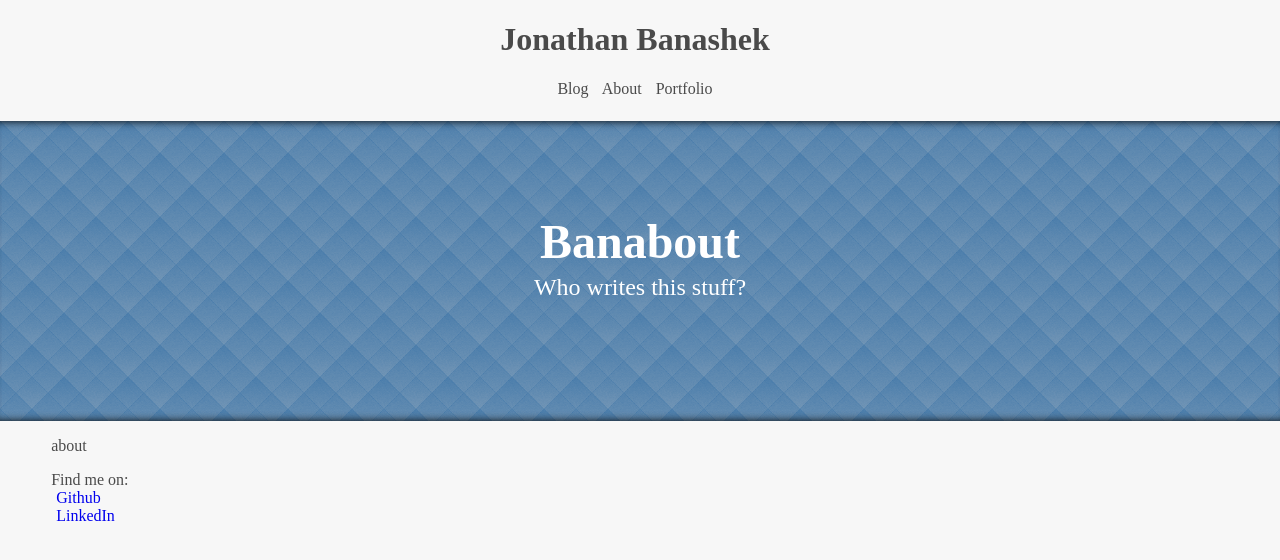
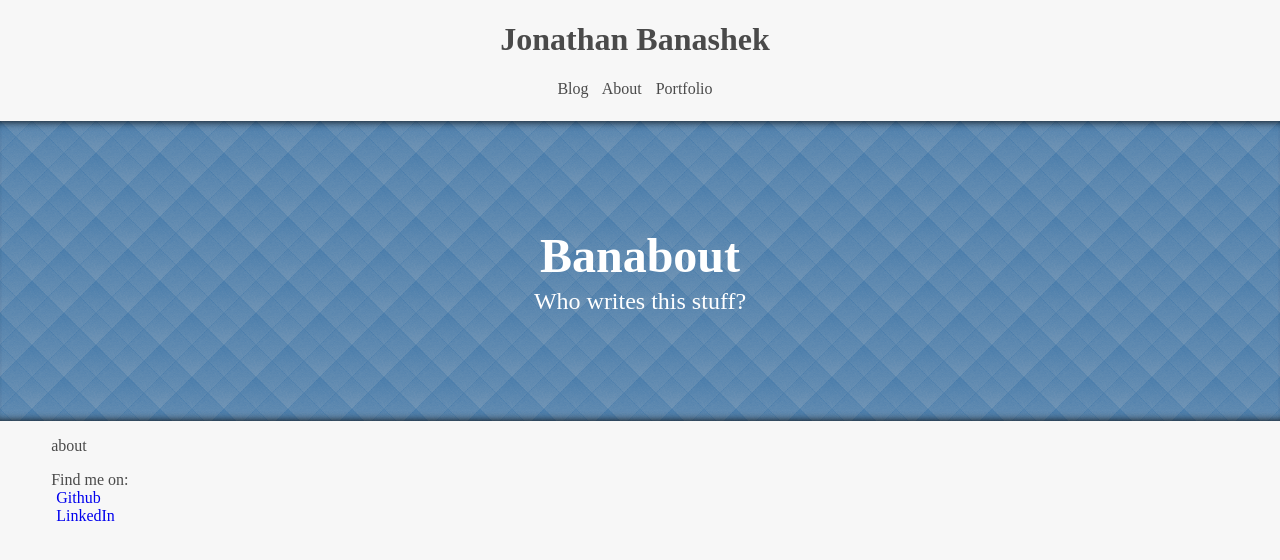
Before and after one commit to Banashek/banashek.github.io, a Jekyll site: the page built from about.html, in a window 1280 px wide. Shown: the top 560 px of the page. Built offline with Jekyll 4.4.1, drawn with Linux system fonts in a browser that asks for light colours; some web fonts are replaced; Markdown is read by kramdown in place of the engine named in the settings.

Commit message:
Forget it. It's not worth it. Removing the last modification to center a div within a div.

```diff
--- a/stylesheets/hero.css
+++ b/stylesheets/hero.css
@@ -36,7 +36,6 @@
 	color: #FFFFFF;
 	text-align: center;
 	margin: auto;
-	margin-top: 7.2%;
 }
 
 #hero-header {
```
